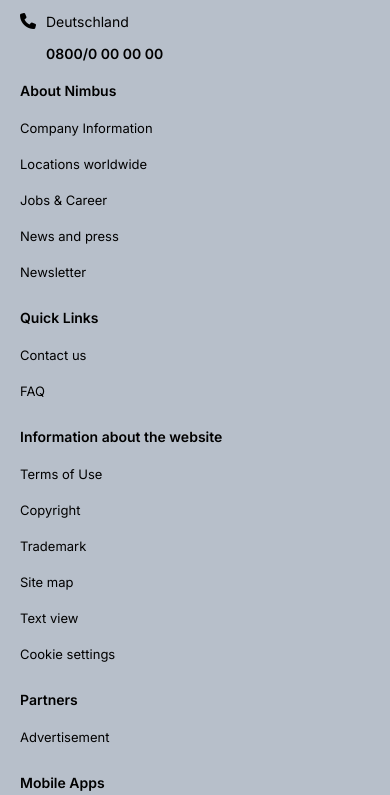
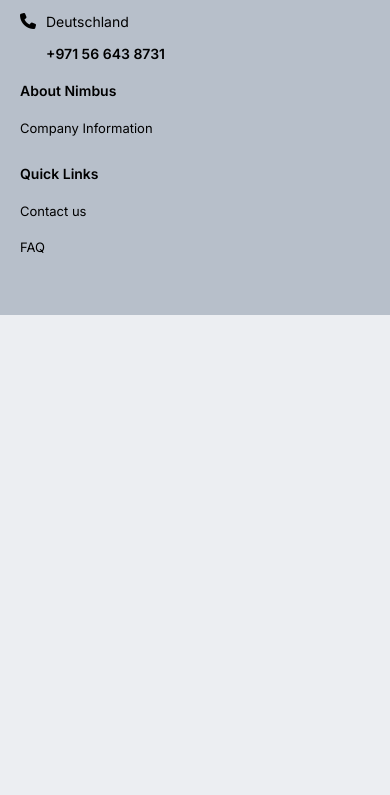
Before and after one commit to VanishJr/nimbus-website, a website: page contact-page.html in a window 390 px wide. Shown: the part 737-1532 px from the top of the page. After the commit the page ends 1052 px from the top, so only its background shows below. Drawn offline with nearby package versions, Linux system fonts and the light colour scheme.

Commit message:
Added phone number

```diff
--- a/contact-page.html
+++ b/contact-page.html
@@ -3,8 +3,9 @@
 <head>
     <meta charset="UTF-8">
     <meta name="viewport" content="width=device-width, initial-scale=1.0">
-        <title>Сontact Page</title>
+    <title>Contact Page</title>
 
+    <!-- External CSS libraries -->
     <link rel="stylesheet" href="https://cdnjs.cloudflare.com/ajax/libs/font-awesome/6.5.2/css/all.min.css"
         integrity="sha512-SnH5WK+bZxgPHs44uWIX+LLJAJ9/2PkPKZ5QiAj6Ta86w+fsb2TkcmfRyVX3pBnMFcV7oQPJkl9QevSCWr3W6A=="
         crossorigin="anonymous" referrerpolicy="no-referrer" />
@@ -13,15 +14,19 @@
     <link rel="preconnect" href="https://fonts.gstatic.com" crossorigin>
     <link href="https://fonts.googleapis.com/css2?family=Inter:wght@100..900&display=swap" rel="stylesheet">
 
+    <!-- Leaflet CSS for map display -->
     <link rel="stylesheet" href="https://unpkg.com/leaflet@1.7.1/dist/leaflet.css" />
 
+    <!-- Custom CSS file for contact page -->
     <link rel="stylesheet" href="assets/css/contact-page-style.css">
 </head>
 
 <body>
+    <!-- Header section -->
     <header>
         <div class="container">
             <div id="navbar">
+                <!-- Logo and link to home page -->
                 <a href="index.html" class="logo-link">
                     <div class="logo">
                         <img src="assets/images/App logo.png" alt="Nimbus Logo">
@@ -32,56 +37,62 @@
         </div>
     </header>
 
+    <!-- Main content section -->
     <main id="main-content">
         <div class="contact-form">
+            <!-- Contact form with POST method to FormSubmit service -->
             <form id="contact-form" action="https://formsubmit.co/ilogutov04@gmail.com" method="POST">
+                <!-- Name input field -->
                 <label for="name">Name:</label>
                 <input type="text" id="name" name="name" required>
 
+                <!-- Email input field -->
                 <label for="email">Email:</label>
                 <input type="email" id="email" name="email" required>
 
+                <!-- Message textarea field -->
                 <label for="message">Message:</label>
                 <textarea id="message" name="message" rows="4" required></textarea>
 
-                <!-- Поля для обработки формы и автоматического ответа -->
+                <!-- Hidden fields for form processing -->
                 <input type="hidden" name="_cc" value="foreverivan2004@gmail.com">
                 <input type="hidden" name="_autoresponse" value="We received your message, and we will reply to you as soon as possible!">
 
+                <!-- Submit button -->
                 <button type="submit">Send Message</button>
             </form>
+
+            <!-- Confirmation message displayed after form submission -->
             <p id="form-message" style="display:none; color: green; margin-top: 20px;">Thank you for your message.</p>
         </div>
     </main>
 
-
-
-    <!-- footer -->
+    <!-- Footer section -->
     <footer>
         <div class="container">
+            <!-- Footer columns with various links and information -->
             <div class="col-footer">
                 <div class="contact-info">
                     <img src="assets/images/App logo.png" alt="Logo">
 
+                    <!-- Contact information with phone number -->
                     <div class="d-flex" style="gap: 10px;">
                         <div class="icon">
                             <i class="fa-solid fa-phone"></i>
                         </div>
                         <div>
                             <p>Deutschland</p>
-                            <a href="tel:0800/0 00 00 00" class="phone">0800/0 00 00 00</a>
+                            <a href="tel:971/56 643 8731" class="phone">+971 56 643 8731</a>
                         </div>
                     </div>
                 </div>
             </div>
+
+            <!-- Additional footer columns with links -->
             <div class="col-footer">
                 <h3 class="footer-title">About Nimbus</h3>
                 <ul class="footer-menu">
                     <li><a href="about-us.html" class="footer-link">Company Information</a></li>
-                    <li><a href="#" class="footer-link">Locations worldwide</a></li>
-                    <li><a href="#" class="footer-link">Jobs & Career</a></li>
-                    <li><a href="#" class="footer-link">News and press</a></li>
-                    <li><a href="#" class="footer-link">Newsletter</a></li>
                 </ul>
             </div>
             <div class="col-footer">
@@ -91,32 +102,10 @@
                     <li><a href="#" class="footer-link">FAQ</a></li>
                 </ul>
             </div>
-            <div class="col-footer">
-                <h3 class="footer-title">Information about the website</h3>
-                <ul class="footer-menu">
-                    <li><a href="#" class="footer-link">Terms of Use</a></li>
-                    <li><a href="#" class="footer-link">Copyright</a></li>
-                    <li><a href="#" class="footer-link">Trademark</a></li>
-                    <li><a href="#" class="footer-link">Site map</a></li>
-                    <li><a href="#" class="footer-link">Text view</a></li>
-                    <li><a href="#" class="footer-link">Cookie settings</a></li>
-                </ul>
-            </div>
-            <div class="col-footer">
-                <h3 class="footer-title">Partners</h3>
-                <ul class="footer-menu">
-                    <li><a href="#" class="footer-link">Advertisement</a></li>
-                </ul>
-            </div>
-            <div class="col-footer">
-                <h3 class="footer-title">Mobile Apps</h3>
-                <div class="stores">
-                    <a href="" target="_blank"><img src="assets/images/google-play.png" alt="Google Play"></a>
-                    <a href="" target="_blank"><img src="assets/images/app-store.png" alt="App Store"></a>
-                </div>
-            </div>
         </div>
     </footer>
+
+    <!-- External JavaScript file for form handling -->
     <script src="assets/js/form-handler.js"></script>
 </body>
 </html>
```
Lines whose indentation alone changed are shown as unchanged.
